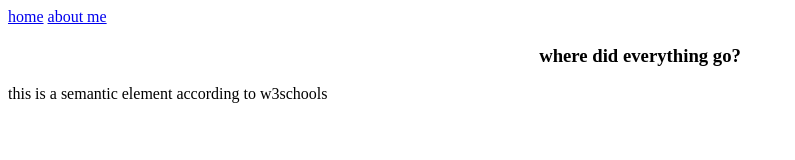
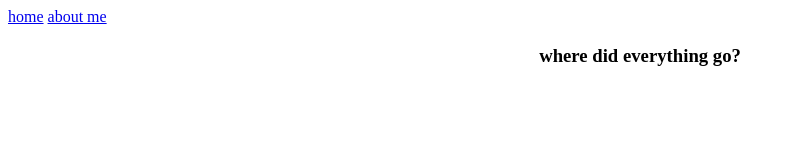
Before and after one commit to chinh4thepro/chinh4thepro.github.io, a plain HTML site: page index.html in a window 1280 px wide. Shown: the whole page, without its empty margins (0-795 px from the left). Drawn offline with Linux system fonts and the light colour scheme.

Commit message:
remove bloat

```diff
--- a/index.html
+++ b/index.html
@@ -10,6 +10,5 @@
 </nav>
 <body>
     <h3><center>where did everything go?</center></h3>
-    <footer>this is a semantic element according to w3schools</footer>
 </body>
 </html>
```
